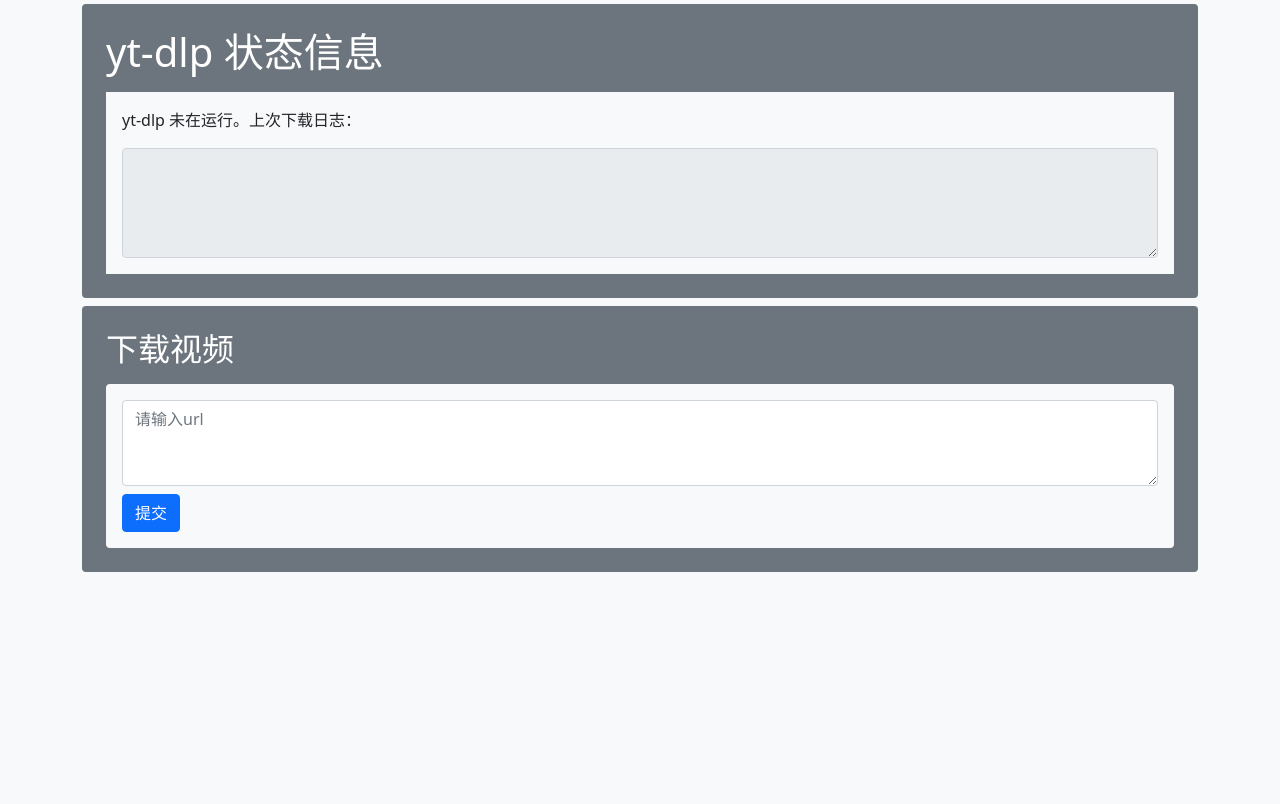
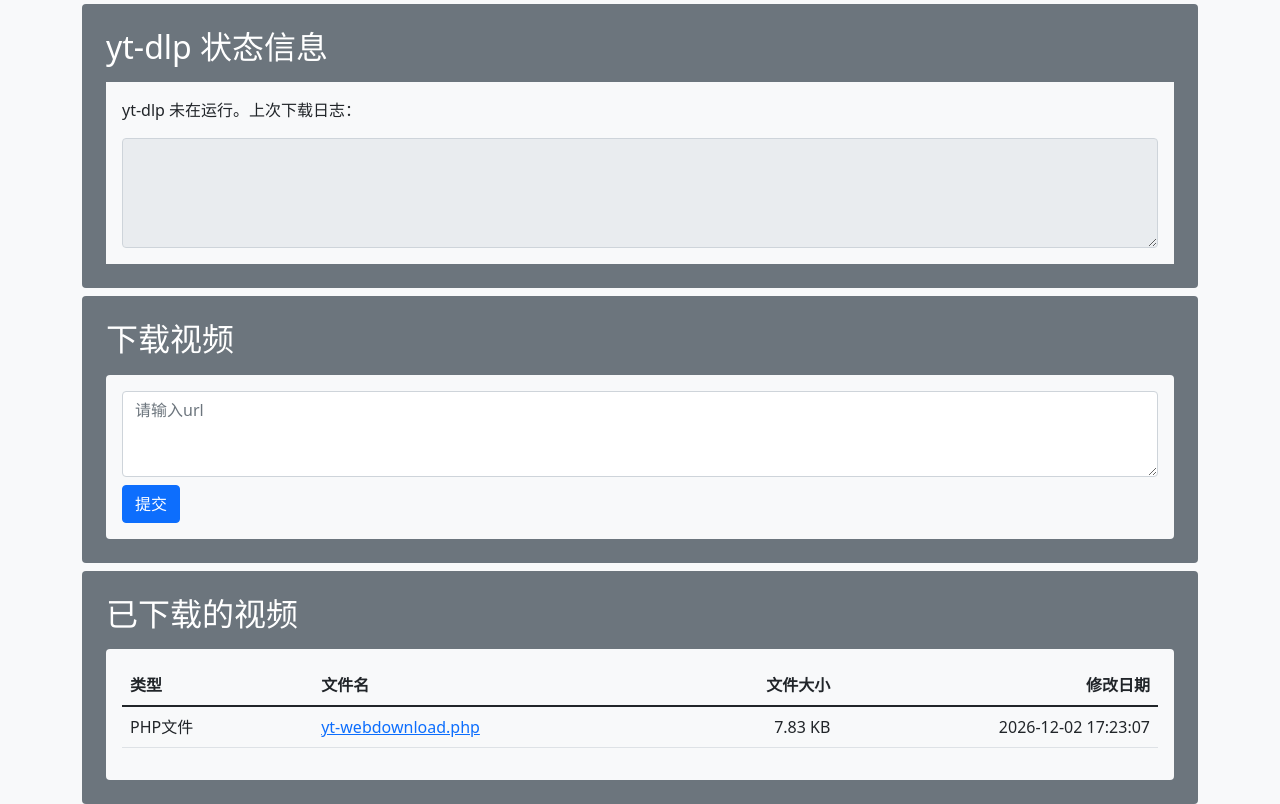
Before and after one commit to XiaoMiHongZhaJi/shortcut, a PHP site: page /yt-webdownload.php in a window 1280 px wide. Before the commit the page ends 572 px from the top, so only its background shows below. Run offline with PHP 8.4, Linux system fonts and the light colour scheme.

Commit message:
yt-webdownload 添加文件浏览

```diff
--- a/php/yt-webdownload/yt-webdownload.php
+++ b/php/yt-webdownload/yt-webdownload.php
@@ -68,9 +68,9 @@
 
 <div class="container mt-1">
     <div class="p-4 bg-secondary rounded">
-        <h1 class="text-white">yt-dlp 状态信息</h1>
+        <h2 class="text-white">yt-dlp 状态信息</h2>
+        <div class="bg-light p-3 mt-3">
             <?php if ($running): ?>
-            <div class="bg-light p-3 mt-3">
                 <p>yt-dlp 正在运行，进程信息如下：</p>
                 <textarea class="form-control" rows="2" readonly><?= $processInfo ?></textarea>
                 <form method="post">
@@ -78,7 +78,6 @@
                 </form>
                 <p class="mt-4">实时下载日志：</p>
                 <textarea class="form-control" rows="4" readonly><?= $logContent ?></textarea>
-            </div>
                 <script>
                     // 每隔2秒刷新页面
                     setTimeout(function () {
@@ -86,22 +85,116 @@
                     }, 2000);
                 </script>
             <?php else: ?>
-            <div class="bg-light p-3 mt-3">
                 <p>yt-dlp 未在运行。上次下载日志：</p>
                 <textarea class="form-control" rows="4" readonly><?= $logContent ?></textarea>
+            <?php endif; ?>
         </div>
-        <?php endif; ?>
     </div>
 
     <div class="bg-secondary p-4 mt-2 rounded">
-        <form method="post">
         <h2 class="text-white">下载视频</h2>
         <div class="bg-light p-3 mt-3 rounded">
+            <form method="post">
                 <textarea class="form-control" placeholder="请输入url" name="url" rows="3" required></textarea>
                 <input class="btn btn-primary mt-2" type="submit" <?php if ($running): echo "btn-disable disabled"; endif; ?> value="提交">
-            </div>
             </form>
         </div>
     </div>
+
+    <div class="bg-secondary text-white p-4 mt-2 rounded">
+        <h2>已下载的视频</h2>
+        <div class="bg-light p-3 mt-3 rounded">
+            <table class="table">
+                <thead>
+                <tr>
+                    <th style="min-width: 100px;">类型</th>
+                    <th>文件名</th>
+                    <th style="min-width: 100px; text-align: right;">文件大小</th>
+                    <th style="min-width: 165px; text-align: right;">修改日期</th>
+                </tr>
+                </thead>
+                <tbody>
+                <?php
+                // 获取当前目录路径
+                $dir = './';
+                // 递归遍历文件夹
+                function listFiles($dir, $page)
+                {
+                    if (is_dir($dir)) {
+                        if ($dh = opendir($dir)) {
+                            while (($file = readdir($dh)) !== false) {
+                                if ($file == '.' || $file == '..') {
+                                    continue;
+                                }
+                                $textIndent = $page * 10;
+                                if (is_dir($dir . $file)) {
+                                    echo "<tr style='text-indent: " . $textIndent . "px;'>";
+                                    echo "<td>文件夹</td>";
+                                    echo "<td>" . $file . "</td>";
+                                    echo "<td></td>";
+                                    echo "<td></td>";
+                                    echo "</tr>";
+                                    listFiles($dir . $file . "/", $page + 1);
+                                } else {
+                                    $filePath = $dir . $file;
+                                    $fileSize = filesize($filePath);
+                                    $fileSizeFormatted = formatFileSize($fileSize);
+                                    $fileModified = date("Y-m-d H:i:s", filemtime($filePath));
+                                    $fileType = getFileType($file);
+                                    echo "<tr style='text-indent: " . $textIndent . "px;'>";
+                                    echo "<td>" . $fileType . "</td>";
+                                    echo "<td><a href='" . $filePath . "' download>" . $file . "</a></td>";
+                                    echo "<td style='text-indent:0px; text-align: right;'>" . $fileSizeFormatted . "</td>";
+                                    echo "<td style='text-indent:0px; text-align: right;'>" . $fileModified . "</td>";
+                                    echo "</tr>";
+                                }
+                            }
+                            closedir($dh);
+                        }
+                    }
+                }
+
+                // 格式化文件大小
+                function formatFileSize($size)
+                {
+                    $units = array('B', 'KB', 'MB', 'GB', 'TB');
+                    $i = 0;
+                    while ($size >= 1024 && $i < 4) {
+                        $size /= 1024;
+                        $i++;
+                    }
+                    return round($size, 2) . ' ' . $units[$i];
+                }
+
+                // 获取文件类型
+                function getFileType($file)
+                {
+                    $extension = pathinfo($file, PATHINFO_EXTENSION);
+                    if (!empty($extension)) {
+                        return strtoupper($extension) . "文件";
+                    } else {
+                        return "文件";
+                    }
+                }
+
+                // 调用递归函数
+                listFiles($dir, 0);
+                ?>
+                </tbody>
+            </table>
+        </div>
+    </div>
+</div>
+<!--<script src="https://cdn.staticfile.org/jquery/1.10.2/jquery.min.js"></script>
+<script>
+    console.log(window.innerWidth)
+    var width = window.innerWidth;
+    if(width < 768){
+        $("tr th:eq(2)").hide()
+        $("tr th:eq(3)").hide()
+        $("tr td:eq(2)").hide()
+        $("tr td:eq(3)").hide()
+    }
+</script>-->
 </body>
 </html>
```
Lines whose indentation alone changed are shown as unchanged.
